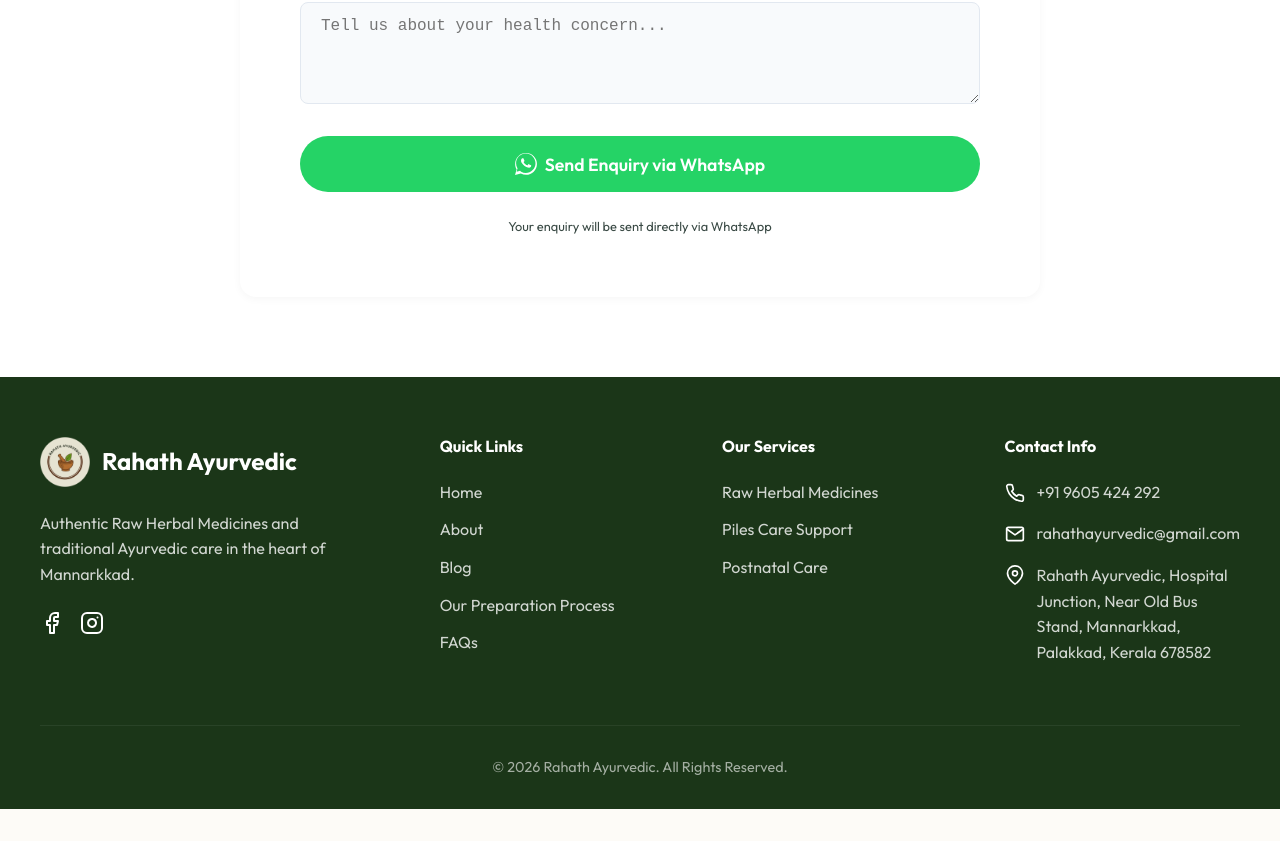
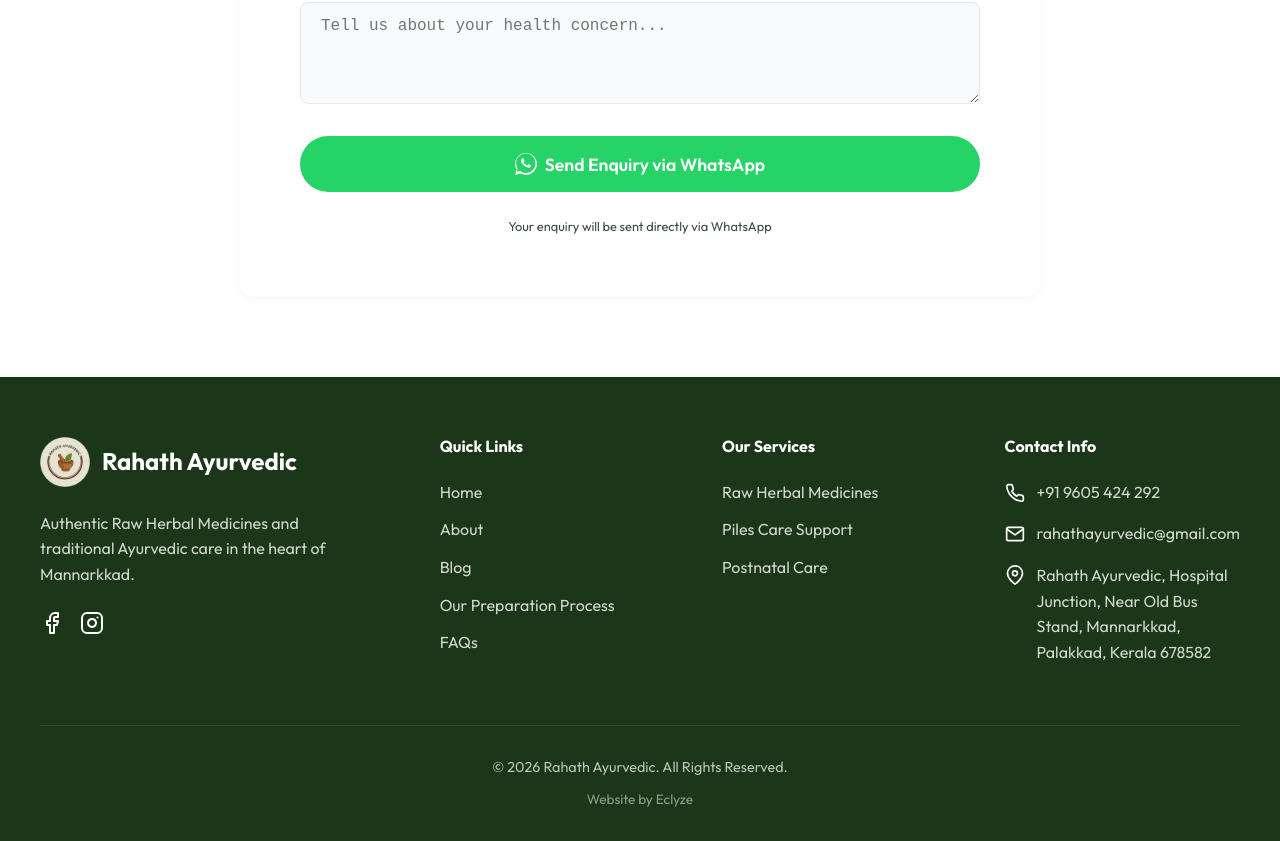
Before and after one commit to designbymishab/Rahath-Ayurvedics, a Next.js app: page / in a window 1280 px wide. Shown: the part 6422-7263 px from the top of the page. Before the commit the page ends 7231 px from the top, so only its background shows below. Built offline with nearby package versions, Linux system fonts and the light colour scheme; a web font is replaced by a local one.

Commit message:
add eclyze tag

```diff
--- a/src/components/Footer.tsx
+++ b/src/components/Footer.tsx
@@ -75,9 +75,13 @@
 
                 <div style={{
                     borderTop: '1px solid rgba(255,255,255,0.1)',
-                    paddingTop: '30px', textAlign: 'center', fontSize: '0.9rem', opacity: 0.6
+                    paddingTop: '30px', textAlign: 'center', fontSize: '0.9rem',
+                    display: 'flex', flexDirection: 'column', alignItems: 'center', gap: '10px'
                 }}>
-                    <p>© {new Date().getFullYear()} {language === 'ml' ? 'റാഹത്ത് ആയുർവേദിക്' : 'Rahath Ayurvedic'}. {t.footer.all_rights}</p>
+                    <p style={{ opacity: 0.7 }}>© {new Date().getFullYear()} {language === 'ml' ? 'റാഹത്ത് ആയുർവേദിക്' : 'Rahath Ayurvedic'}. {t.footer.all_rights}</p>
+                    <a href="https://eclyze-website.vercel.app" style={{ color: 'var(--white)', opacity: 0.5, textDecoration: 'none', fontSize: '0.85rem' }}>
+                        Website by Eclyze
+                    </a>
                 </div>
             </div>
         </footer>
```
